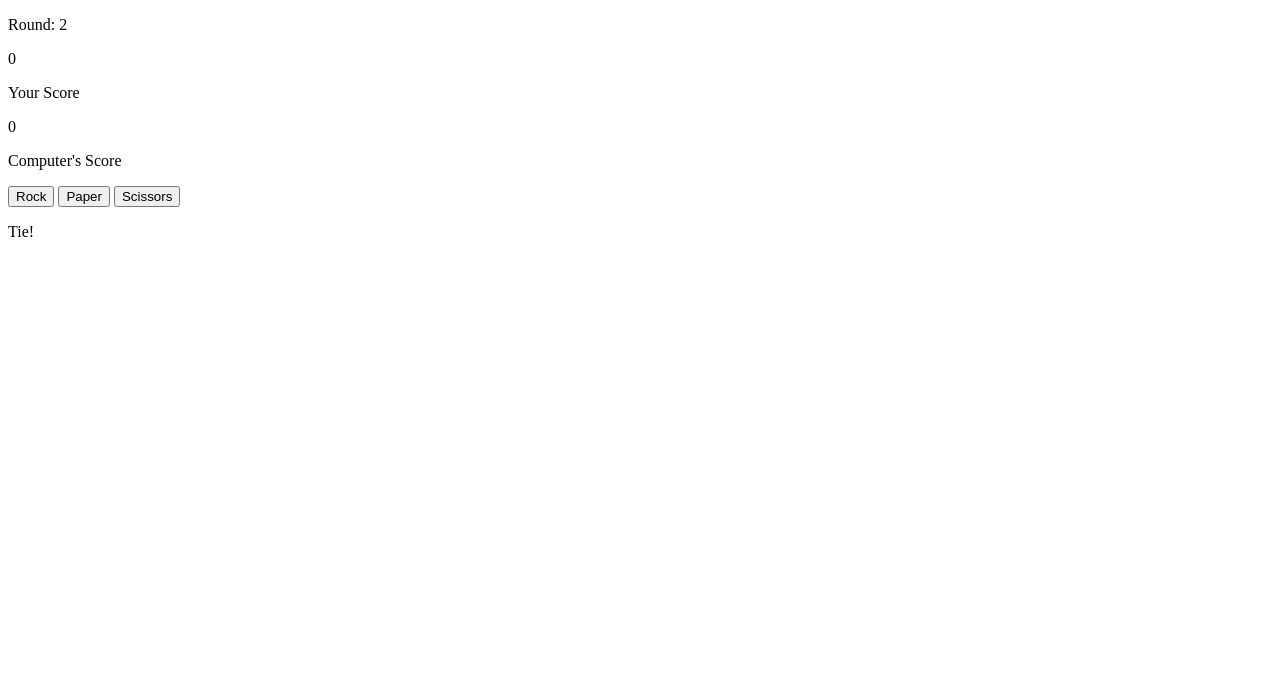
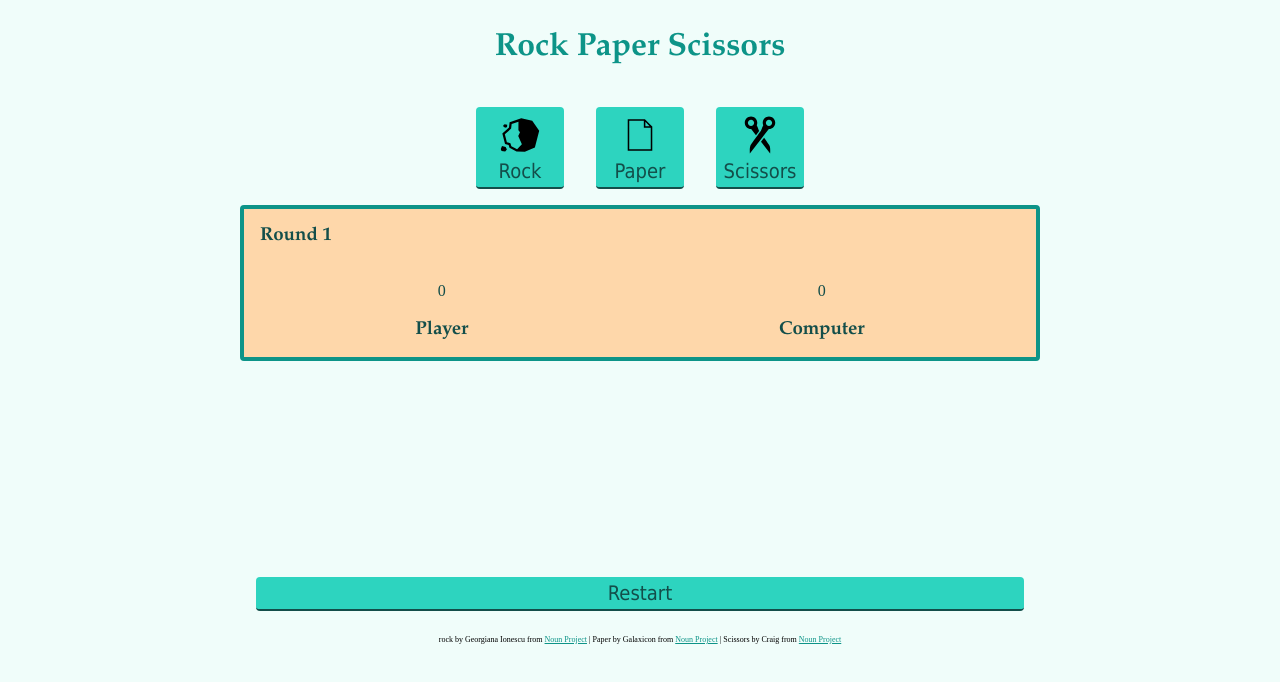
Before and after one commit to EricWritesCode/rock-paper-scissors, a plain HTML site: page index.html in a window 1280 px wide. Both pictures are taken after a click on the button "Rock". Drawn offline with Linux system fonts and the light colour scheme.

Commit message:
redesign HTML, add CSS, finish functionality

```diff
--- a/index.html
+++ b/index.html
@@ -4,27 +4,60 @@
     <meta charset="UTF-8" />
     <meta http-equiv="X-UA-Compatible" content="IE=edge" />
     <meta name="viewport" content="width=device-width, initial-scale=1.0" />
-    <script src="script.js" defer></script>
-    <link rel="stylesheet" href="./style.css" />
+    <link rel="stylesheet" href="./styles.css" />
+    <script src="./script.js" defer></script>
     <title>Rock Paper Scissors</title>
   </head>
   <body>
-    <p>Round: <span id="roundNumber">1</span></p>
-    <div class="scoreBoard">
-      <div>
-      <p id="playerScore">0</p>
-      <p>Your Score</p>
+    <h1>Rock Paper Scissors</h1>
+    <div class="buttons-choice">
+      <button id="rock">
+        <img src="./assets/noun-rock-2018151.svg" alt="rock icon" />
+        Rock
+      </button>
+      <button id="paper">
+        <img src="./assets/noun-paper-1241931.svg" alt="paper icon" />
+        Paper
+      </button>
+      <button id="scissors">
+        <img src="./assets/noun-scissors-8820.svg" alt="scissors icon" />
+        Scissors
+      </button>
     </div>
-    <div>
-      <p id="compScore">0</p>
-      <p>Computer's Score</p>
+    <div class="score">
+      <h3 class="score-header">Round <span id="round-number"> 0 </span></h3>
+      <div class="div-score-counters">
+        <div>
+          <p id="player-score">0</p>
+          <h3>Player</h3>
+        </div>
+        <div>
+          <p id="comp-score">0</p>
+          <h3>Computer</h3>
+        </div>
+      </div>
     </div>
-    </div>
-
-    <button id="rock">Rock</button>
-    <button id="paper">Paper</button>
-    <button id="scissors">Scissors</button>
-    <div id="resultsLog">
-    </div>
+    <div id="div-results"></div>
+    <button id="btn-restart">Restart</button>
+    <p class="credits">
+      rock by Georgiana Ionescu from
+      <a
+        href="https://thenounproject.com/browse/icons/term/rock/"
+        target="_blank"
+        title="rock Icons"
+        >Noun Project</a>
+      | Paper by Galaxicon from
+      <a
+        href="https://thenounproject.com/browse/icons/term/paper/"
+        target="_blank"
+        title="Paper Icons"
+        >Noun Project</a>
+      | Scissors by Craig from
+      <a
+        href="https://thenounproject.com/browse/icons/term/scissors/"
+        target="_blank"
+        title="Scissors Icons"
+        >Noun Project</a>
+    </p>
   </body>
 </html>
--- a/script.js
+++ b/script.js
@@ -1,7 +1,3 @@
-// score incremented
-// score checked for winner
-// if someone has five points, end game, create restart button
-
 function appendLine(rDiv, text) {
   let newLine = document.createElement("p");
   newLine.innerText = text;
@@ -21,9 +17,18 @@ function getComputerChoice() {
   }
 }
 
-//Plays a single round of Rock Paper Scissors, logs result and returns winner
-function playRound(playerInput) {
-  let resultsDiv = document.getElementById("resultsLog");
+function updateScoreboard(gameStats) {
+  const roundDisplay = document.getElementById("round-number");
+  const playerScoreBoard = document.getElementById("player-score");
+  const compScoreBoard = document.getElementById("comp-score");
+
+  roundDisplay.innerText = gameStats.roundCount;
+  playerScoreBoard.innerText = gameStats.playerScore;
+  compScoreBoard.innerText = gameStats.computerScore;
+}
+
+//takes in player's move, logs result and returns winner
+function judgeRound(resultsDiv, playerInput) {
   let computerSelection = getComputerChoice();
 
   if (playerInput === "rock") {
@@ -69,47 +74,73 @@ function playRound(playerInput) {
   }
 }
 
-function checkScore() {}
+function playRound(allButtons, button, gameStats) {
+  const resultsDiv = document.getElementById("div-results");
+  let result = "";
+
+  result = judgeRound(resultsDiv, button.id);
+  resultsDiv.scrollTop = resultsDiv.scrollHeight;
+
+  switch (result) {
+    case "player":
+      gameStats.playerScore += 1;
+      break;
+    case "computer":
+      gameStats.computerScore += 1;
+      break;
+    default:
+      break;
+  }
+
+  gameStats.roundCount += 1;
+  updateScoreboard(gameStats);
+  checkScore(gameStats, allButtons, resultsDiv);
+}
+
+function checkScore(gameStats, allButtons, resultsDiv) {
+  if (gameStats.playerScore > 4) {
+    appendLine(resultsDiv, "Game Over: You win!");
+    resultsDiv.scrollTop = resultsDiv.scrollHeight;
+    allButtons.forEach((element) => (element.style.pointerEvents = "none"));
+  } else if (gameStats.computerScore > 4) {
+    appendLine(resultsDiv, "Game Over: Computer wins!");
+    resultsDiv.scrollTop = resultsDiv.scrollHeight;
+    allButtons.forEach((element) => (element.style.pointerEvents = "none"));
+  }
+}
+
+function restartGame(buttons, gameStats) {
+  const resultsDiv = document.getElementById("div-results");
+  for (item in gameStats) {
+    gameStats[item] = 0;
+  }
+  updateScoreboard(gameStats);
+  buttons.forEach((element) => (element.style.pointerEvents = "auto"));
+  while (resultsDiv.firstChild) {
+    resultsDiv.removeChild(resultsDiv.firstChild);
+  }
+}
 
 function gameManager() {
-  let playerScore = 0;
-  let computerScore = 0;
-  let result = "";
-  let roundCount = 1;
-  const buttons = Array.from(document.getElementsByTagName("button"));
-  const roundDisplay = document.getElementById("roundNumber");
-  const playerScoreBoard = document.getElementById("playerScore");
-  const compScoreBoard = document.getElementById("compScore");
+  let gameStats = {
+    playerScore: 0,
+    computerScore: 0,
+    roundCount: 0,
+  };
+  const buttons = Array.from(
+    document.querySelectorAll(".buttons-choice button")
+  );
+  const restartButton = document.getElementById("btn-restart");
+
+  let choice_handler = () => playRound(buttons, event.target, gameStats);
+  let restart_handler = () => restartGame(buttons, gameStats);
 
   // Creates event listeners for each selection button
   buttons.forEach((element) => {
-    element.addEventListener("click", () => {
-      result = playRound(element.id);
-      switch (result) {
-        case "player":
-          playerScore++;
-          break;
-        case "computer":
-          computerScore++;
-          break;
-        default:
-          break;
-      }
-      // update scoreboard
-      roundCount += 1;
-      roundDisplay.innerText = roundCount;
-      playerScoreBoard.innerText = playerScore;
-      compScoreBoard.innerText = computerScore;
-    });
+    element.addEventListener("click", choice_handler);
   });
 
-  // if (playerScore > computerScore) {
-  //   console.log("You win the game!");
-  // } else if (computerScore > playerScore) {
-  //   console.log("Computer wins the game!");
-  // } else {
-  //   console.log("It's a tie!");
-  // }
+  restartButton.addEventListener("click", restart_handler);
 
   return;
 }
--- /dev/null
+++ b/styles.css
@@ -0,0 +1,92 @@
+* {
+  background-color: #f0fdfa;
+  color: #0d9488;
+}
+
+body {
+  width: 90vw;
+  max-width: 800px;
+  margin-left: auto;
+  margin-right: auto;
+  display: flex;
+  flex-direction: column;
+}
+
+h1 {
+  text-align: center;
+  margin-bottom: 24px;
+  font-family: 'Rockwell', 'Palatino', serif;
+}
+
+h2,
+h3 {
+  font-family: 'Rockwell', 'Palatino', serif;
+}
+
+.buttons-choice {
+  display: flex;
+  justify-content: center;
+  user-select: none;
+}
+
+.buttons-choice button,
+#btn-restart {
+  margin: 16px;
+  padding: 4px;
+  color: #134e4a;
+  background-color: #2dd4bf;
+  font-family: 'Tahoma', sans-serif;
+  font-size: 1.25em;
+  border-radius: 4px;
+  border: none;
+  border-bottom: 2px solid #134e4a;
+  display: flex;
+  flex-direction: column;
+  align-items: center;
+}
+
+button img {
+  height: 48px;
+  background-color: #2dd4bf;
+  padding: 0 16px;
+}
+
+.score {
+  border: 4px solid #0d9488;
+  border-radius: 4px;
+  padding: 16px;
+  background-color: #fed7aa;
+}
+
+.score * {
+  background-color: #fed7aa;
+  color: #134e4a;
+}
+
+.score-header {
+  margin-top: 0;
+}
+
+.div-score-counters {
+  display: flex;
+  justify-content: space-around;
+}
+
+.div-score-counters * {
+  text-align: center;
+}
+
+.div-score-counters h3 {
+  margin-bottom: 0;
+}
+
+#div-results {
+  height: 25vh;
+  overflow: auto;
+}
+
+.credits {
+  color: black;
+  font-size: 0.5em;
+  text-align: center;
+}
```
Also changed, not shown: assets/noun-paper-1241931.svg (added), assets/noun-rock-2018151.svg (added), assets/noun-scissors-8820.svg (added).
